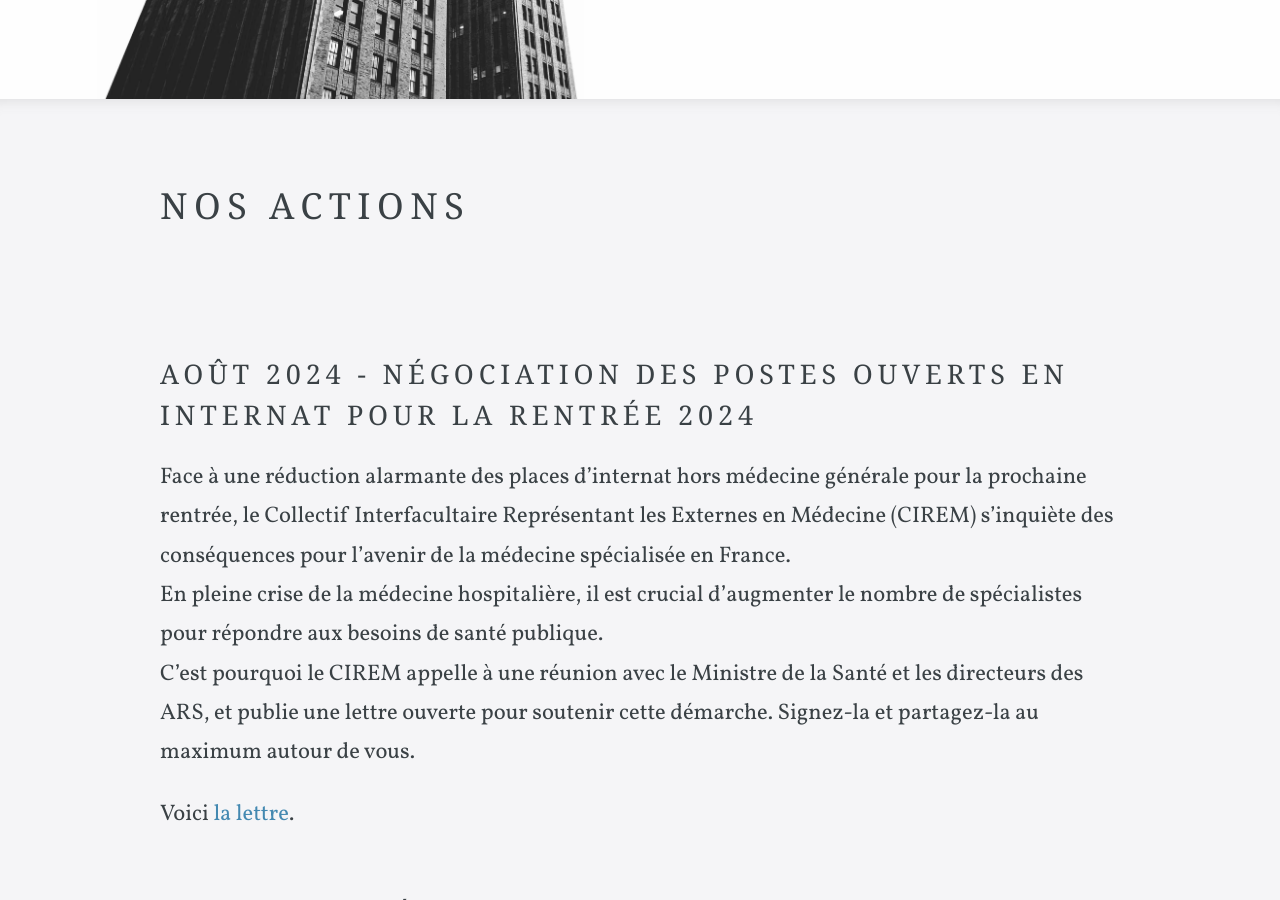
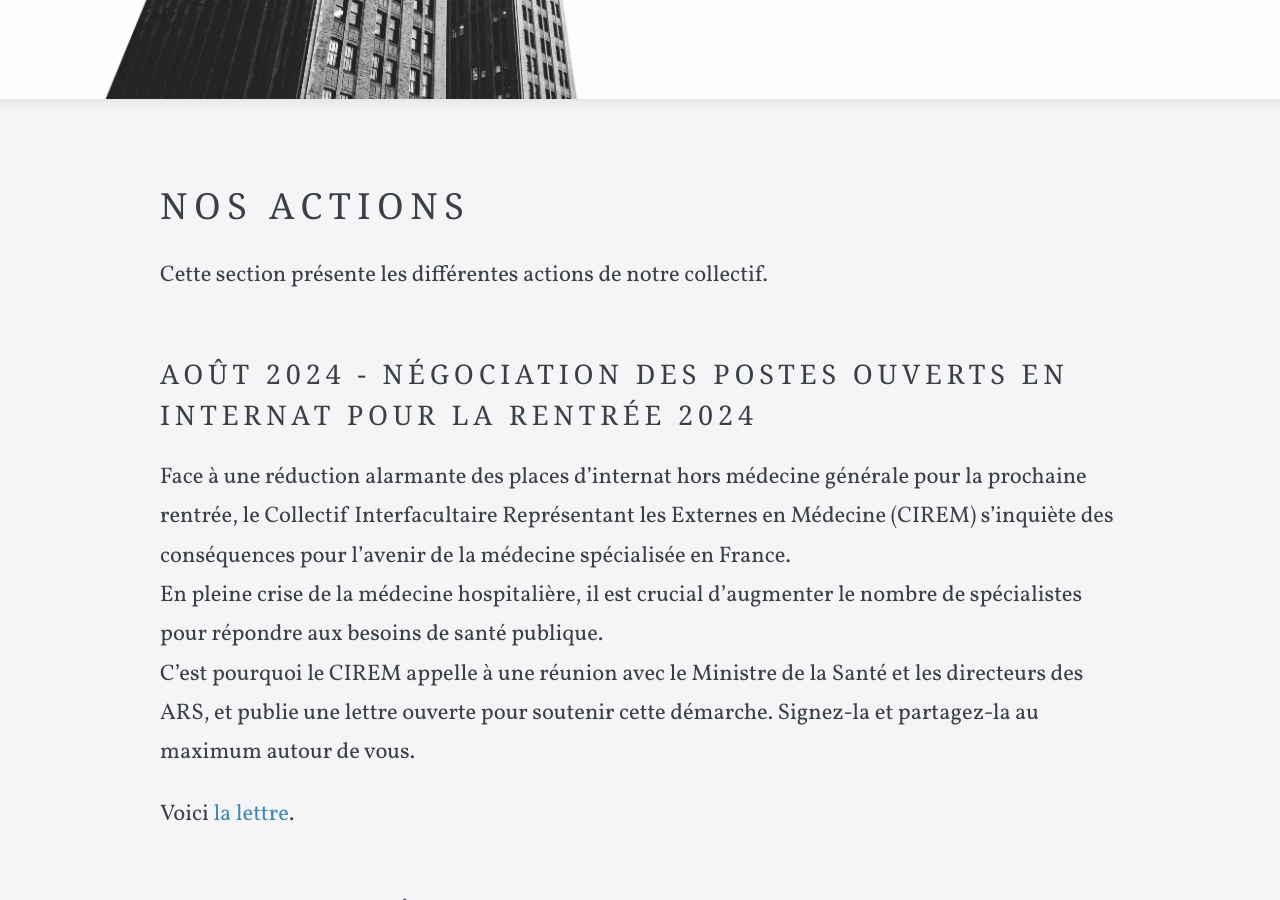
Before and after one commit to ciremwebsite/ciremwebsite.github.io, a Jekyll site: the page built from nos_actions/actions.md, in a window 1280 px wide and 900 px high, scrolled down 321 px. Built offline with Jekyll 4.4.1, drawn with Linux system fonts in a browser that asks for light colours; some web fonts are replaced.

Commit message:
Update actions.md

```diff
--- a/nos_actions/actions.md
+++ b/nos_actions/actions.md
@@ -7,7 +7,7 @@ show_in_navigation: true
 navigation_order: 1
 ---
 
-<br>
+Cette section présente les différentes actions de notre collectif.
 
 ### Août 2024 - Négociation des postes ouverts en Internat pour la rentrée 2024
 
```
